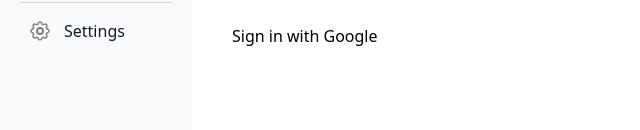
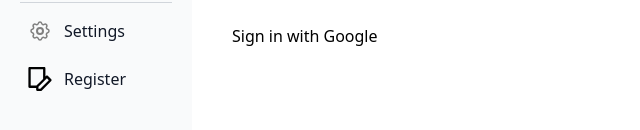
Before and after one commit to PlanMyMods/web-frontend, a Vue app: page /register in a window 1280 px wide. Shown: the part 228-358 px from the top of the page, without its empty margins (0-640 px from the left). Built offline with nearby package versions, Linux system fonts and the light colour scheme; no server answers.

Commit message:
Register SVG

```diff
--- a/src/components/Sidebar.vue
+++ b/src/components/Sidebar.vue
@@ -25,6 +25,11 @@
           <SidebarListItem linkName="Settings" linkRoute="/settings" linkImagePath="/assets/settings.svg"
             :showSideBar="showSideBar" />
         </li>
+
+        <li>
+          <SidebarListItem linkName="Register" linkRoute="/register" linkImagePath="/assets/register.svg"
+            :showSideBar="showSideBar" />
+        </li>
       </ul>
     </div>
   </div>
--- a/src/views/Register.vue
+++ b/src/views/Register.vue
@@ -10,6 +10,7 @@
 <script setup>
 import { ref } from "vue";
 import { getAuth, createUserWithEmailAndPassword } from "firebase/auth";
+import Button from "@/components/Button.vue";
 
 const email = ref("");
 const password = ref("");
```
Also changed, not shown: public/assets/register.svg (added).
